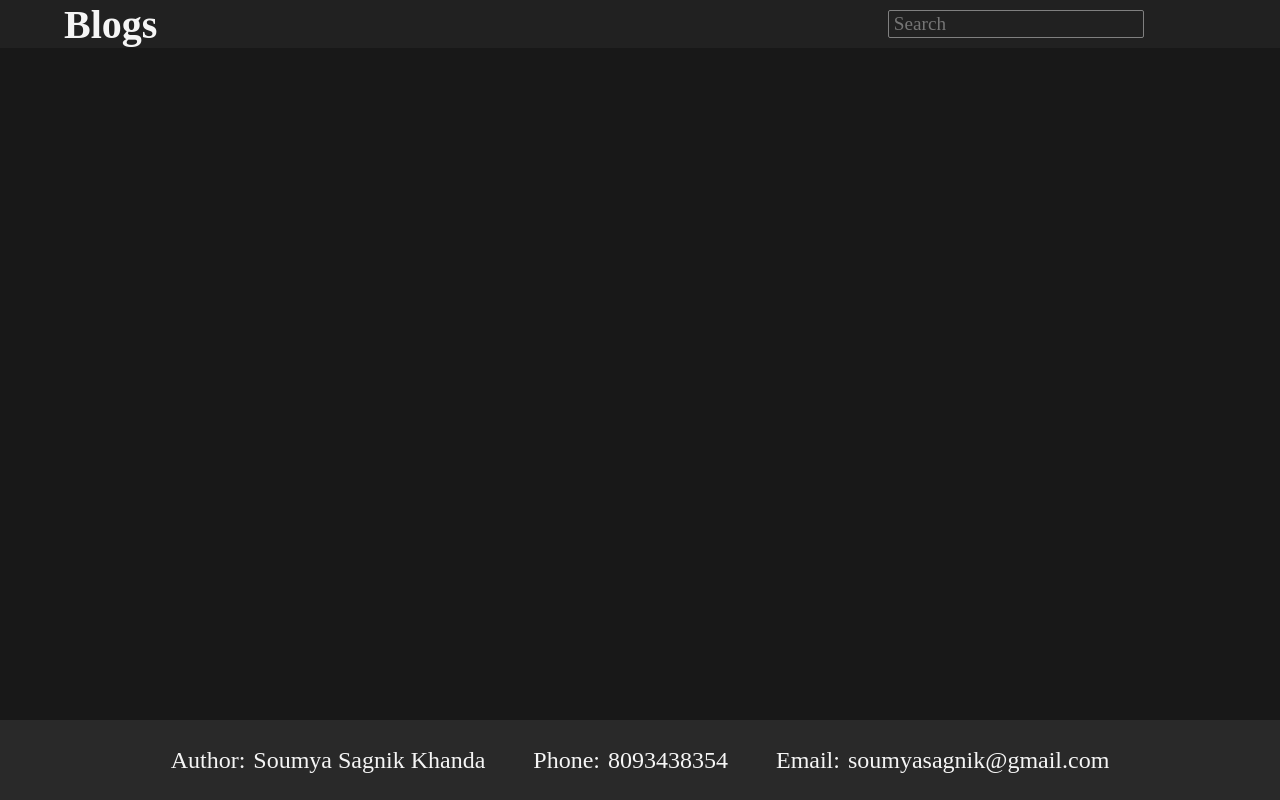
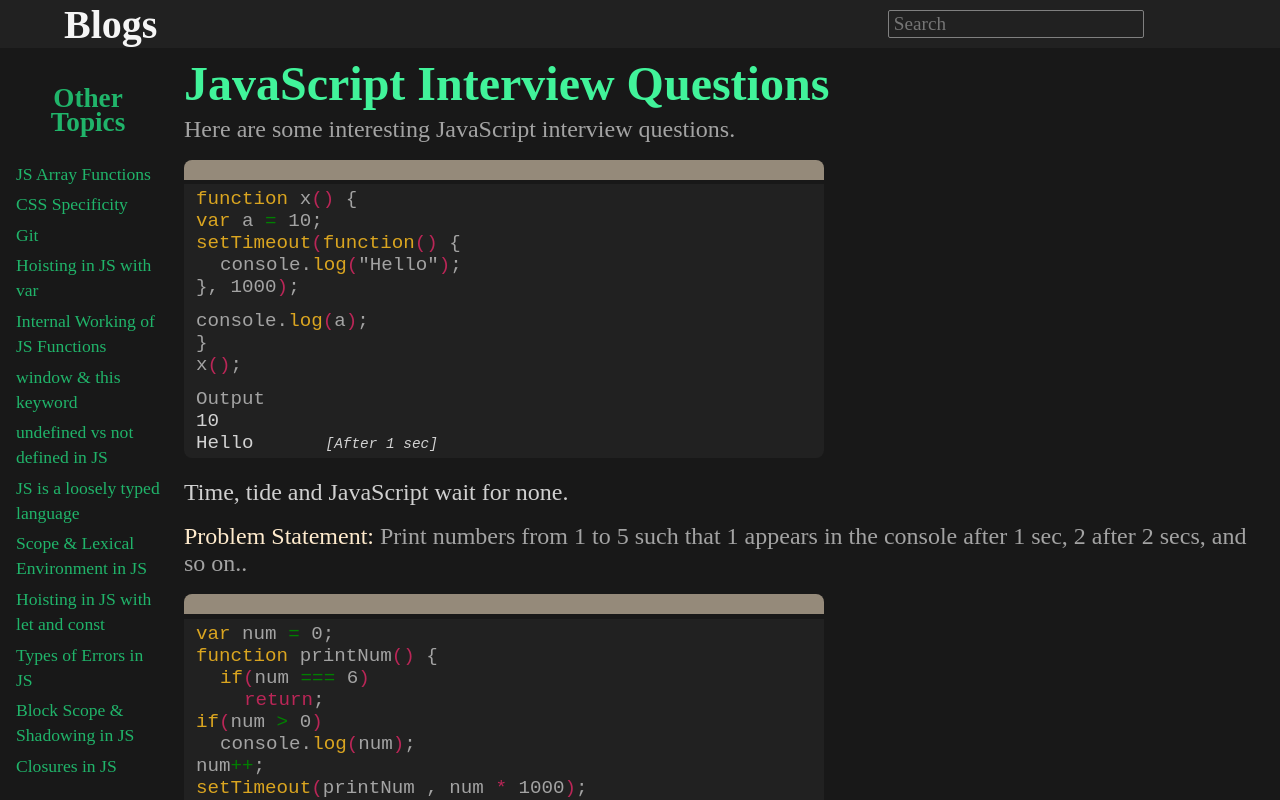
Before and after one commit to SoumyaSagnik/Blogs, a React (Create React App) app: page /js-interview in a window 1280 px wide. Shown: the top 800 px of the page. Built offline with nearby package versions, Linux system fonts and the light colour scheme; a web font is replaced by a local one.

Commit message:
added artice JS Interview questions

```diff
--- a/src/App.css
+++ b/src/App.css
@@ -338,6 +338,10 @@ footer li {
   margin-left: 4.5rem;
 }
 
+.space-list4 {
+  margin-left: 6rem;
+}
+
 @media (max-width: 1115px) {
   aside {
     display: none;
--- a/src/App.js
+++ b/src/App.js
@@ -21,6 +21,7 @@ import JSHoisting2 from "./Pages/JSHoisting2";
 import Errors from "./Pages/Errors";
 import BlockScopeAndShadowing from "./Pages/BlockScopeAndShadowing";
 import Closures from "./Pages/Closures";
+import JSInterview from "./Pages/JSInterview";
 
 const App = () => {
   const navigate = useNavigate();
@@ -165,6 +166,15 @@ const App = () => {
               </>
             }
           />
+          <Route
+            path="/js-interview"
+            element={
+              <>
+                <Sidebar data={notes} />
+                <JSInterview />
+              </>
+            }
+          />
         </Routes>
       </AnimatePresence>
       <Footer />
--- /dev/null
+++ b/src/Pages/JSInterview.js
@@ -0,0 +1,125 @@
+import Code from "../components/Code";
+import { motion } from "framer-motion";
+
+const JSInterview = () => {
+  const leftCurly = "{";
+  const rightCurly = "}";
+  return (
+    <motion.div
+      initial={{ opacity: 0 }}
+      animate={{ opacity: 1 }}
+      exit={{ opacity: 0 }}
+      transition={{ duration: 0.25 }}
+    >
+      <div className="content page">
+        <h1>JavaScript Interview Questions</h1>
+        <p className="space-bottom">
+          Here are some interesting JavaScript interview questions.
+        </p>
+        <Code />
+        <pre>
+          <div className="code-body">
+            <p>
+              <span className="yellow">function</span> x
+              <span className="pink">()</span> {leftCurly}
+            </p>
+            <p>
+              <span className="yellow">var</span> a{" "}
+              <span className="grn">= </span>10;
+            </p>
+            <p>
+              <span className="yellow">setTimeout</span>
+              <span className="pink">(</span>
+              <span className="yellow">function</span>
+              <span className="pink">()</span> {leftCurly}
+            </p>
+            <p className="space-list">
+              console.
+              <span className="yellow">log</span>
+              <span className="pink">(</span>"Hello"
+              <span className="pink">)</span>;
+            </p>
+            <p>
+              {rightCurly}, 1000<span className="pink">)</span>;
+            </p>
+            <p className="space-top">
+              console.
+              <span className="yellow">log</span>
+              <span className="pink">(</span>a<span className="pink">)</span>;
+            </p>
+            <p>{rightCurly}</p>
+            <p>
+              x<span className="pink">()</span>;
+            </p>
+            <p className="space-top">Output</p>
+            <p className="white">10</p>
+            <p className="white">
+              Hello
+              <span className="space-list3 white em">[After 1 sec]</span>
+            </p>
+          </div>
+        </pre>
+        <p className="white">Time, tide and JavaScript wait for none.</p>
+        <p className="space-all">
+          <span className="blanchedalmond">Problem Statement: </span>
+          Print numbers from 1 to 5 such that 1 appears in the console after 1
+          sec, 2 after 2 secs, and so on..
+        </p>
+        <Code />
+        <pre>
+          <div className="code-body">
+            <p>
+              <span className="yellow">var</span> num{" "}
+              <span className="grn">= </span>0;
+            </p>
+            <p>
+              <span className="yellow">function</span> printNum
+              <span className="pink">()</span> {leftCurly}
+            </p>
+            <p className="space-list">
+              <span className="yellow">if</span>
+              <span className="pink">(</span>
+              num
+              <span className="grn"> === </span>6<span className="pink">)</span>
+            </p>
+            <p className="space-list2">
+              <span className="pink">return</span>;
+            </p>
+            <p>
+              <span className="yellow">if</span>
+              <span className="pink">(</span>
+              num <span className="grn">{">"}</span> 0
+              <span className="pink">)</span>
+            </p>
+            <p className="space-list">
+              console.
+              <span className="yellow">log</span>
+              <span className="pink">(</span>num
+              <span className="pink">)</span>;
+            </p>
+            <p>
+              num<span className="grn">++</span>;
+            </p>
+            <p>
+              <span className="yellow">setTimeout</span>
+              <span className="pink">(</span>
+              printNum , num <span className="pink">{"*"}</span> 1000
+              <span className="pink">)</span>;
+            </p>
+            <p className="space-bottom">{rightCurly}</p>
+            <p>
+              printNum
+              <span className="pink">()</span>;
+            </p>
+          </div>
+        </pre>
+        <p className="space-bottom">
+          We are calling the function post the required time which results gives
+          us the desired output.
+        </p>
+      </div>
+    </motion.div>
+  );
+};
+
+export default JSInterview;
--- a/src/meta.json
+++ b/src/meta.json
@@ -102,5 +102,13 @@
     "desc": "Deep dive into closures in JavaScript.",
     "link": "/js-closures",
     "search": ["javascript"]
+  },
+  {
+    "id": 14,
+    "topic": "JS Interview Questions",
+    "type": "js",
+    "desc": "Output based interview qustions in JavaScript.",
+    "link": "/js-interview",
+    "search": ["javascript"]
   }
 ]
```
Also changed, not shown: 1 other file (tests, documents, lock files or other folders).
